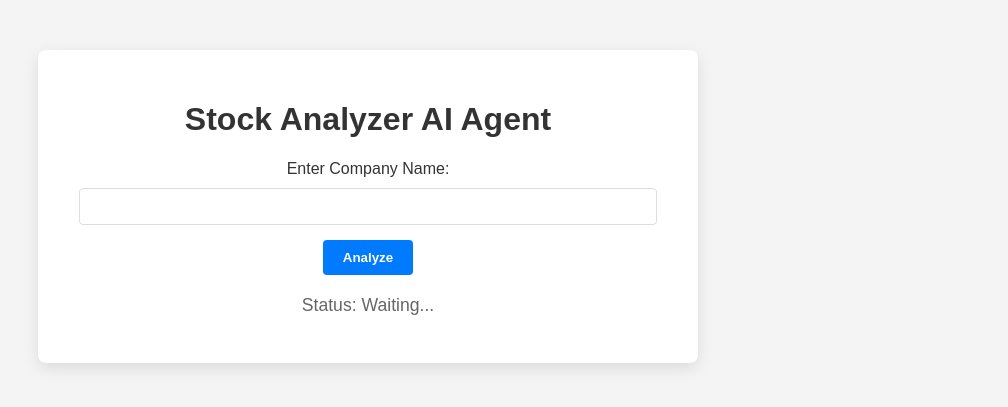
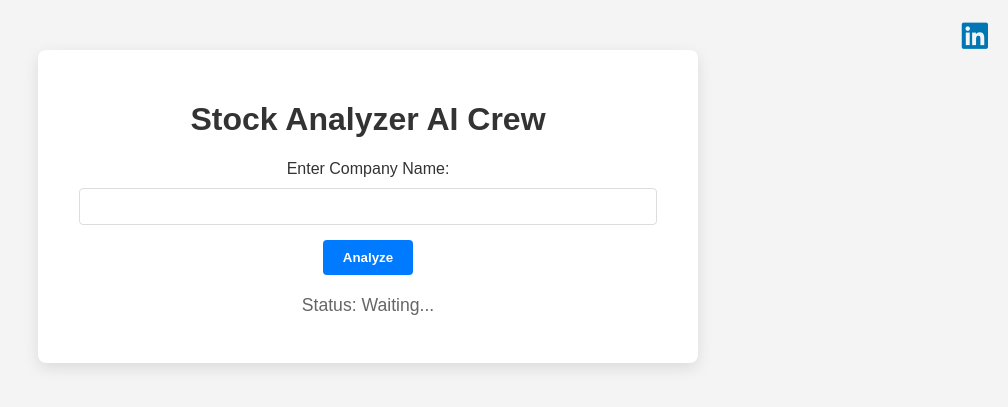
Before and after one commit to FilCor/Advisor-GPT, a Python web app: template templates/index.html in a window 1280 px wide. Shown: the top 407 px of the page, without its empty margins (272-1280 px from the left). Run offline with Jinja, Linux system fonts and the light colour scheme; the template is opened without the code that fills it, so the values that code supplies are empty.

Commit message:
aggiunta icona linkedin

```diff
--- a/static/style.css
+++ b/static/style.css
@@ -125,3 +125,16 @@
     0% { transform: rotate(0deg); }
     100% { transform: rotate(360deg); }
   }
+
+  .linkedin-icon {
+    position: fixed;
+    right: 20px;
+    top: 20px;
+    font-size: 30px; /* Regola la dimensione dell'icona */
+    color: #0077b5; /* Colore dell'icona LinkedIn */
+}
+
+/* Assicurati che l'icona sia cliccabile */
+.linkedin-icon:hover {
+    color: #0056b3; /* Cambia colore al passaggio del mouse */
+}
--- a/templates/index.html
+++ b/templates/index.html
@@ -3,18 +3,22 @@
 <head>
     <meta charset="UTF-8">
     <meta name="viewport" content="width=device-width, initial-scale=1.0">
-    <title>Stock Analyzer AI Agent</title>
+    <title>Stock Analyzer AI Crew</title>
     <link rel="stylesheet" href="../static/style.css">
+    <!-- Aggiungi FontAwesome per l'icona di LinkedIn -->
+    <link rel="stylesheet" href="https://cdnjs.cloudflare.com/ajax/libs/font-awesome/5.15.3/css/all.min.css">
 </head>
 <body>
     <div class="container">
-        <h1>Stock Analyzer AI Agent</h1>
+        <h1>Stock Analyzer AI Crew</h1>
         <form id="analysisForm">
             <label for="company">Enter Company Name:</label><br>
             <input type="text" id="company" name="company" required><br>
             <button type="submit">Analyze</button>
         </form>
-
+        <a href="https://www.linkedin.com/in/filippocorsini/" class="linkedin-icon" target="_blank">
+            <i class="fab fa-linkedin"></i>
+        </a>
         <div id="statusMessage" class="status">
             <p>Status: <span id="statusText">Waiting...</span></p>
         </div>
```
